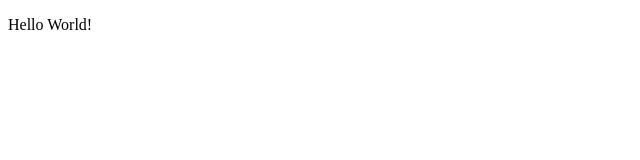
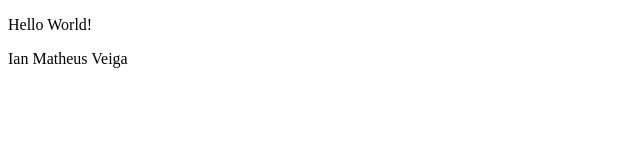
Before and after one commit to IanMV/dev_web, a plain HTML site: page index.html in a window 1280 px wide. Shown: the whole page, without its empty margins (0-640 px from the left). Drawn offline with Linux system fonts and the light colour scheme.

Commit message:
Adicionado nome no index.html

```diff
--- a/index.html
+++ b/index.html
@@ -7,5 +7,6 @@
 </head>
 <body>
     <p>Hello World!</p>
+    Ian Matheus Veiga
 </body>
 </html>
```
